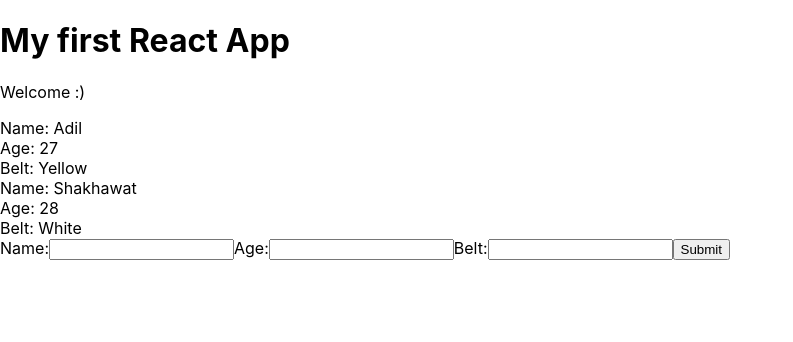
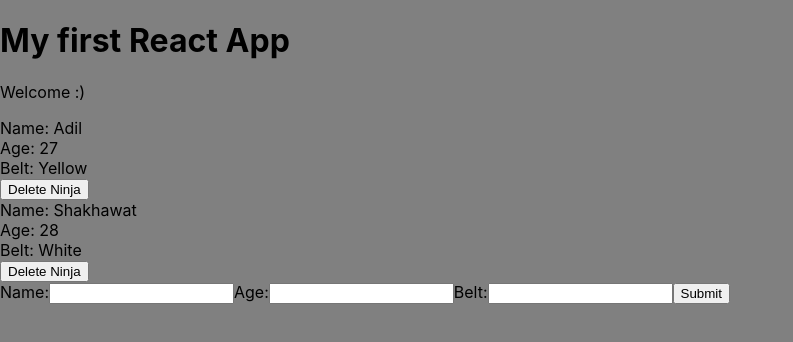
Before and after one commit to AshrafNadir/React, a React (Create React App) app in the folder REACT-REDUX-COMPLETE/myapp/: page / in a window 1280 px wide. Shown: the top 342 px of the page, without its empty margins (0-793 px from the left). Built offline with nearby package versions, Linux system fonts and the light colour scheme.

Commit message:
worked on CSS

```diff
--- a/REACT-REDUX-COMPLETE/myapp/public/index.html
+++ b/REACT-REDUX-COMPLETE/myapp/public/index.html
@@ -7,7 +7,7 @@
     <meta name="viewport" content="width=device-width, initial-scale=1" />
     <meta name="theme-color" content="#000000" />
     <meta name="description" content="Web site created using create-react-app" />
-    <!--<link rel="apple-touch-icon" href="%PUBLIC_URL%/logo192.png" /> -->
+
     <!--
       manifest.json provides metadata used when your web app is installed on a
       user's mobile device or desktop. See https://developers.google.com/web/fundamentals/web-app-manifest/
--- a/REACT-REDUX-COMPLETE/myapp/src/AddNinja.js
+++ b/REACT-REDUX-COMPLETE/myapp/src/AddNinja.js
@@ -1,5 +1,4 @@
 import React, { Component } from 'react'
-//const { Component } = require("react")
 
 
 class AddNinja extends Component {
@@ -16,7 +15,6 @@
     }
     handleSubmit = (e) => {
         e.prevantDefault();
-        //console.log(this.state);
         this.props.addNinja(this.state);
     }
     render() {
--- a/REACT-REDUX-COMPLETE/myapp/src/App.js
+++ b/REACT-REDUX-COMPLETE/myapp/src/App.js
@@ -1,4 +1,4 @@
-//import { render } from "@testing-library/react";
+
 import React, { Component } from "react";
 import Ninjas from './Ninjas';
 import AddNinja from './AddNinja';
@@ -14,7 +14,15 @@
     }
     addNinja = (ninja) => {
         ninja.id = Math.random();
-        let ninjas = [...this.state.ninjas, ninja]
+        let ninjas = [...this.state.ninjas, ninja];
+        this.setState({
+            ninjas: ninjas
+        })
+    }
+    deleteNinja = (id) => {
+        let ninjas = this.state.ninjas.filter(ninja => {
+            return ninja.id !== id
+        })
         this.setState({
             ninjas: ninjas
         })
@@ -24,7 +32,7 @@
             <div className="App" >
                 <h1> My first React App </h1>
                 <p> Welcome :)</p>
-                <Ninjas ninjas={this.state.ninjas} />
+                <Ninjas deleteNinja={this.deleteNinja} ninjas={this.state.ninjas} />
                 <AddNinja AddNinja={this.AddNinja} />
             </div>
         );
--- /dev/null
+++ b/REACT-REDUX-COMPLETE/myapp/src/Ninjas.css
@@ -0,0 +1,8 @@
+body{
+    background : grey;
+    transition: all 1s;
+}
+.ninjas form{
+    background: #ffff;
+    padding: 20px;
+}
--- a/REACT-REDUX-COMPLETE/myapp/src/Ninjas.js
+++ b/REACT-REDUX-COMPLETE/myapp/src/Ninjas.js
@@ -1,5 +1,7 @@
 import React from 'react';
-const Ninjas = ({ ninjas }) => {
+import './Ninjas.css';
+
+const Ninjas = ({ ninjas, deleteNinja }) => {
         // const ninjaList = ninjas.map(ninja => {
 
         //         if (ninja.age > 20) {
@@ -26,6 +28,7 @@
                                                 <div> Name: {ninja.name} </div>
                                                 <div> Age: {ninja.age} </div>
                                                 <div> Belt: {ninja.belt} </div>
+                                                <button onClick={() => { deleteNinja(ninja.id) }}>Delete Ninja</button>
                                         </div>
                                 ) : null;
                         })
```
Also changed, not shown: 1 other file (tests, documents, lock files or other folders).
